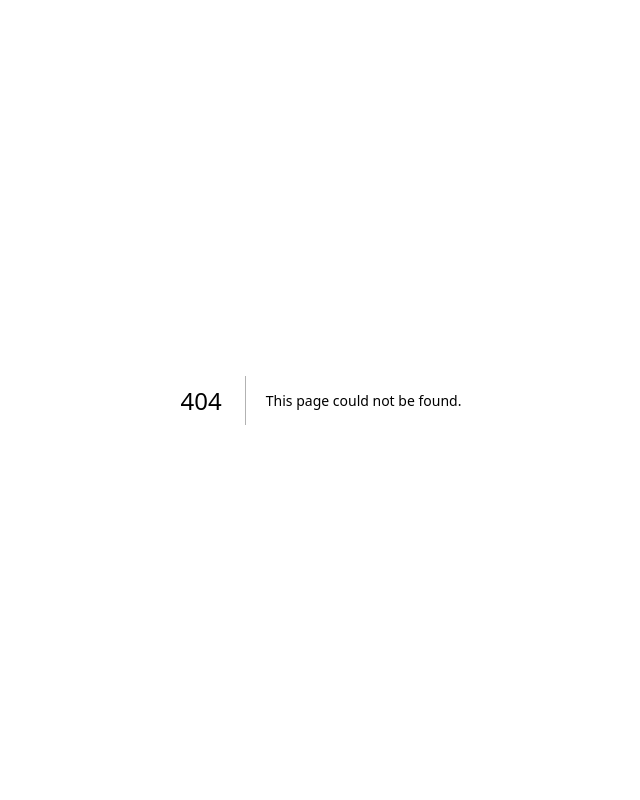
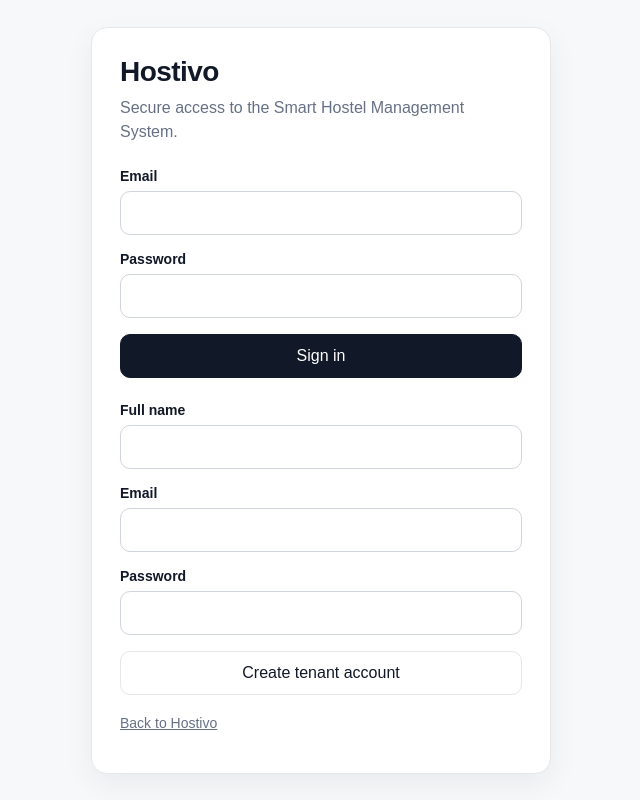
Before and after one commit to padmor/HOSTIVO, a Next.js app: page /login in a window 1280 px wide. Before the commit this address had no page. Shown: the whole page, without its empty margins (319-959 px from the left). Built offline with nearby package versions, Linux system fonts and the light colour scheme.

Commit message:
feat(auth): add Hostivo login and tenant signup UI

```diff
--- /dev/null
+++ b/app/login/page.tsx
@@ -0,0 +1,119 @@
+import Link from "next/link";
+import { login, signup } from "@/lib/auth/actions";
+
+type LoginPageProps = {
+  searchParams: Promise<{
+    error?: string;
+    message?: string;
+    next?: string;
+  }>;
+};
+
+export default async function LoginPage({ searchParams }: LoginPageProps) {
+  const params = await searchParams;
+
+  return (
+    <main className="auth-shell">
+      <section className="auth-card" aria-labelledby="auth-title">
+        <h1 id="auth-title" className="brand">
+          Hostivo
+        </h1>
+        <p className="subtitle">
+          Secure access to the Smart Hostel Management System.
+        </p>
+
+        {params.message ? (
+          <p className="notice" role="status">
+            {params.message}
+          </p>
+        ) : null}
+
+        {params.error ? (
+          <p className="error" role="alert">
+            {params.error}
+          </p>
+        ) : null}
+
+        <form className="form" action={login}>
+          <input type="hidden" name="next" value={params.next ?? "/dashboard"} />
+
+          <div className="field">
+            <label htmlFor="login-email">Email</label>
+            <input
+              id="login-email"
+              name="email"
+              type="email"
+              autoComplete="email"
+              required
+            />
+          </div>
+
+          <div className="field">
+            <label htmlFor="login-password">Password</label>
+            <input
+              id="login-password"
+              name="password"
+              type="password"
+              autoComplete="current-password"
+              minLength={8}
+              required
+            />
+          </div>
+
+          <button className="primary-button" type="submit">
+            Sign in
+          </button>
+        </form>
+
+        <div style={{ height: 24 }} />
+
+        <form className="form" action={signup}>
+          <div className="field">
+            <label htmlFor="signup-name">Full name</label>
+            <input
+              id="signup-name"
+              name="fullName"
+              type="text"
+              autoComplete="name"
+              required
+              minLength={2}
+              maxLength={120}
+            />
+          </div>
+
+          <div className="field">
+            <label htmlFor="signup-email">Email</label>
+            <input
+              id="signup-email"
+              name="email"
+              type="email"
+              autoComplete="email"
+              required
+            />
+          </div>
+
+          <div className="field">
+            <label htmlFor="signup-password">Password</label>
+            <input
+              id="signup-password"
+              name="password"
+              type="password"
+              autoComplete="new-password"
+              minLength={8}
+              maxLength={128}
+              required
+            />
+          </div>
+
+          <button className="secondary-button" type="submit">
+            Create tenant account
+          </button>
+        </form>
+
+        <p className="meta" style={{ marginTop: 20 }}>
+          <Link href="/">Back to Hostivo</Link>
+        </p>
+      </section>
+    </main>
+  );
+}
```
